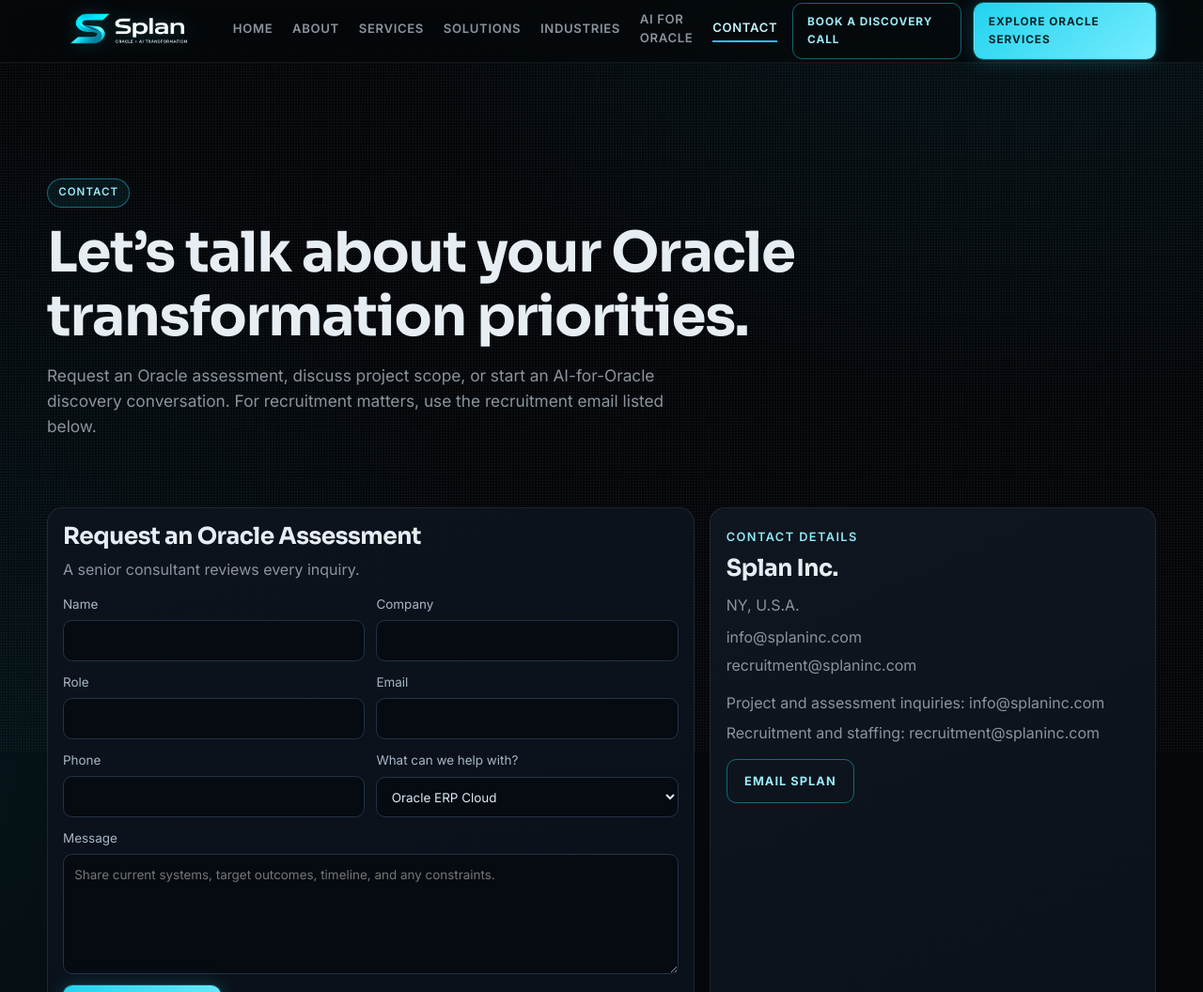
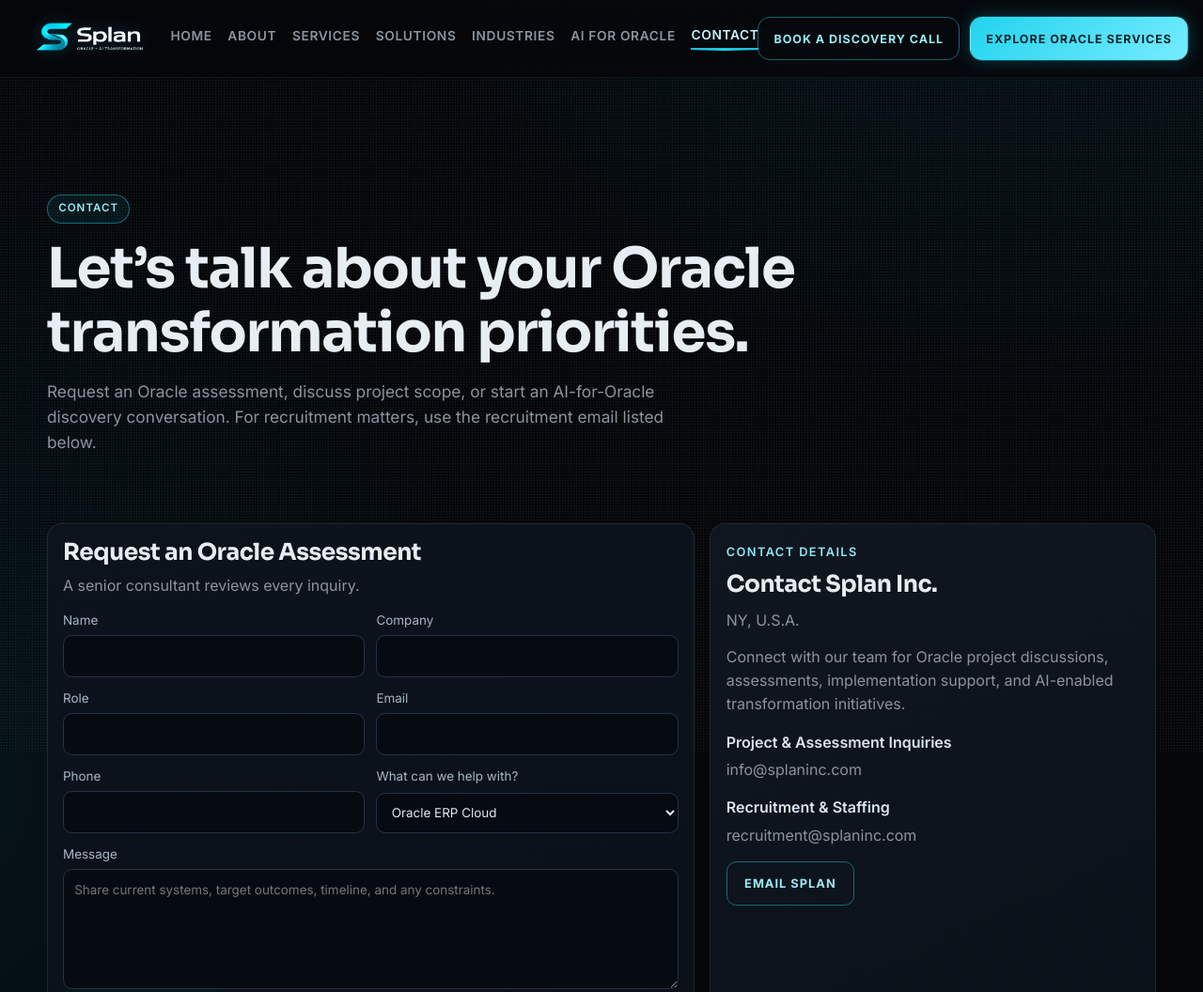
Before and after one commit to LovaRK/SplanInc, a website: page public/contact.html in a window 1280 px wide. Shown: the top 1056 px of the page at 94% size. Drawn offline with Linux system fonts and the light colour scheme.

Commit message:
feat: refine contact details and polish header/mobile responsiveness

```diff
--- a/public/contact.html
+++ b/public/contact.html
@@ -76,12 +76,16 @@
 
           <div class="card">
             <span class="section-label">Contact Details</span>
-            <h3 style="margin-top:.55rem;">Splan Inc.</h3>
-            <p style="margin-top:.75rem;">NY, U.S.A.</p>
-            <p style="margin-top:.6rem;"><a href="mailto:info@splaninc.com">info@splaninc.com</a></p>
-            <p style="margin-top:.35rem;"><a href="mailto:recruitment@splaninc.com">recruitment@splaninc.com</a></p>
-            <p style="margin-top:.9rem;">Project and assessment inquiries: <a href="mailto:info@splaninc.com">info@splaninc.com</a></p>
-            <p style="margin-top:.45rem;">Recruitment and staffing: <a href="mailto:recruitment@splaninc.com">recruitment@splaninc.com</a></p>
+            <h3 style="margin-top:.55rem;">Contact Splan Inc.</h3>
+            <p style="margin-top:.72rem;">NY, U.S.A.</p>
+            <p style="margin-top:.9rem;">
+              Connect with our team for Oracle project discussions, assessments, implementation support, and
+              AI-enabled transformation initiatives.
+            </p>
+            <p style="margin-top:1rem;color:#d8e5f2;font-weight:600;">Project &amp; Assessment Inquiries</p>
+            <p style="margin-top:.32rem;"><a href="mailto:info@splaninc.com">info@splaninc.com</a></p>
+            <p style="margin-top:.9rem;color:#d8e5f2;font-weight:600;">Recruitment &amp; Staffing</p>
+            <p style="margin-top:.32rem;"><a href="mailto:recruitment@splaninc.com">recruitment@splaninc.com</a></p>
             <div style="margin-top:1rem;">
               <a class="btn btn-secondary" href="mailto:info@splaninc.com">Email Splan</a>
             </div>
--- a/public/styles.css
+++ b/public/styles.css
@@ -99,15 +99,19 @@ a {
   z-index: 50;
   backdrop-filter: blur(16px);
   border-bottom: 1px solid rgba(255, 255, 255, 0.06);
-  background: rgba(5, 7, 10, 0.75);
+  background: rgba(5, 7, 10, 0.82);
+}
+
+.site-header .container {
+  width: min(1380px, calc(100% - 2rem));
 }
 
 .site-header .wrap {
-  height: 4.1rem;
+  min-height: 5.15rem;
   display: flex;
   align-items: center;
   justify-content: space-between;
-  gap: 1rem;
+  gap: 1.2rem;
 }
 
 .brand {
@@ -124,7 +128,7 @@ a {
 }
 
 .brand-lockup-image {
-  width: clamp(138px, 14.2vw, 206px);
+  width: clamp(150px, 13vw, 208px);
   height: auto;
   object-fit: contain;
   display: block;
@@ -163,19 +167,23 @@ a {
 .nav-links {
   display: flex;
   align-items: center;
-  gap: 1.3rem;
+  justify-content: center;
+  gap: clamp(0.75rem, 1.3vw, 1.2rem);
+  flex: 1;
+  min-width: 0;
 }
 
 .nav-link {
   color: var(--muted);
-  font-size: 0.82rem;
+  font-size: 0.86rem;
   font-weight: 600;
-  letter-spacing: 0.05em;
+  letter-spacing: 0.045em;
   text-transform: uppercase;
   padding-bottom: 0.2rem;
   border-bottom: 2px solid transparent;
   position: relative;
   transition: color 0.3s var(--ease-smooth), transform 0.3s var(--ease-smooth);
+  white-space: nowrap;
 }
 
 .nav-link::after {
@@ -206,12 +214,16 @@ a {
 .nav-actions {
   display: flex;
   align-items: center;
-  gap: 0.8rem;
+  gap: 0.7rem;
+  flex-shrink: 0;
 }
 
 .nav-actions .btn {
-  padding: 0.66rem 0.92rem;
-  font-size: 0.74rem;
+  padding: 0.72rem 1rem;
+  font-size: 0.78rem;
+  white-space: nowrap;
+  min-height: 2.9rem;
+  border-radius: 0.8rem;
 }
 
 .mobile-toggle {
@@ -1231,11 +1243,11 @@ footer {
   }
 
   .site-header .wrap {
-    height: 3.8rem;
+    min-height: 4.1rem;
   }
 
   .brand-lockup-image {
-    width: 126px;
+    width: 134px;
   }
 
   .section {
@@ -1243,7 +1255,16 @@ footer {
   }
 
   .hero {
-    padding-top: 5.3rem;
+    padding-top: 4.4rem;
+  }
+
+  h1 {
+    font-size: clamp(1.85rem, 10vw, 2.5rem);
+    line-height: 1.1;
+  }
+
+  .lead {
+    font-size: 1rem;
   }
 
   .hero-video {
@@ -1268,6 +1289,7 @@ footer {
 
   .hero-actions .btn {
     width: 100%;
+    min-height: 2.65rem;
   }
 
   .hero-actions .btn-secondary {
```
